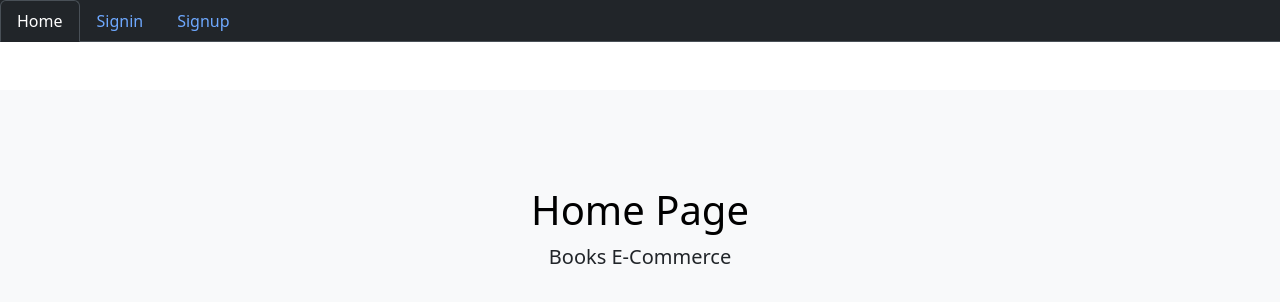
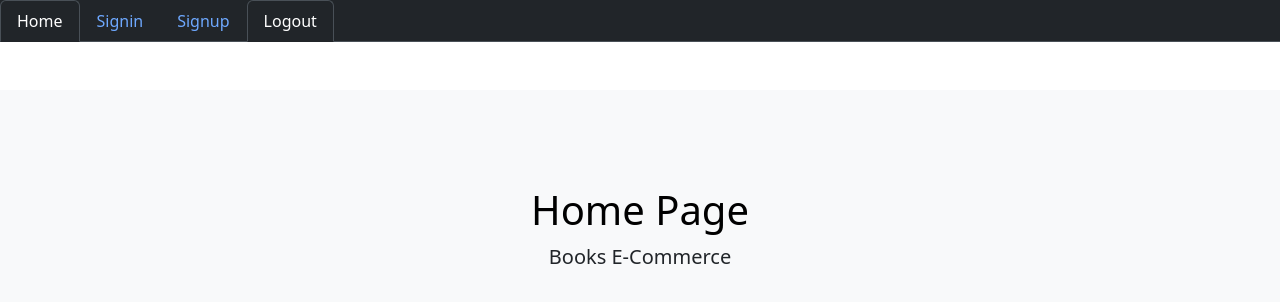
Before and after one commit to khaledali01/Bookstore-MERN, a React (Create React App) app in the folder client/: page / in a window 1280 px wide. Shown: the top 302 px of the page. Built offline with nearby package versions, Linux system fonts and the light colour scheme; no server answers.

Commit message:
React - Implementing Logout Functionality
See: #29

```diff
--- a/client/src/Routing.js
+++ b/client/src/Routing.js
@@ -4,14 +4,13 @@ import Signup from "./user/Signup";
 import Signin from "./user/Signin";
 import Home from "./core/Home";
 
-
 const Routing = () => {
   return (
     <BrowserRouter>
       <Routes>
-        <Route path="/" element={<Home />} />
         <Route path="/signup" element={<Signup />} />
         <Route path="/signin" element={<Signin />} />
+        <Route path="/" element={<Home />} />
       </Routes>
     </BrowserRouter>
   );
--- a/client/src/auth/index.js
+++ b/client/src/auth/index.js
@@ -36,6 +36,22 @@ export const signin = (user) => {
     });
 };
 
+export const signout = () => {
+  if (typeof window !== "undefined") {
+    localStorage.removeItem("jwt");
+    return fetch(`${API}/signout`, {
+      method: "GET",
+    })
+      .then((response) => {
+        console.log("signout", response);
+        return response.json();
+      })
+      .catch((err) => {
+        console.log(err);
+      });
+  }
+};
+
 export const authenticate = (data, next) => {
   if (typeof window !== "undefined") {
     localStorage.setItem("jwt", JSON.stringify(data));
--- a/client/src/core/Menu.js
+++ b/client/src/core/Menu.js
@@ -1,5 +1,6 @@
 import React from "react";
 import { NavLink } from "react-router-dom";
+import { signout } from "../auth/index";
 
 const Menu = () => {
   return (
@@ -20,6 +21,15 @@ const Menu = () => {
             Signup
           </NavLink>
         </li>
+        <li className="nav-item">
+          <NavLink
+            style={{ cursor: "pointer", color: "#ffffff" }}
+            className="nav-link"
+            onClick={() => signout()}
+          >
+            Logout
+          </NavLink>
+        </li>
       </ul>
     </nav>
   );
```
Also changed, not shown: 1 other file (tests, documents, lock files or other folders).
